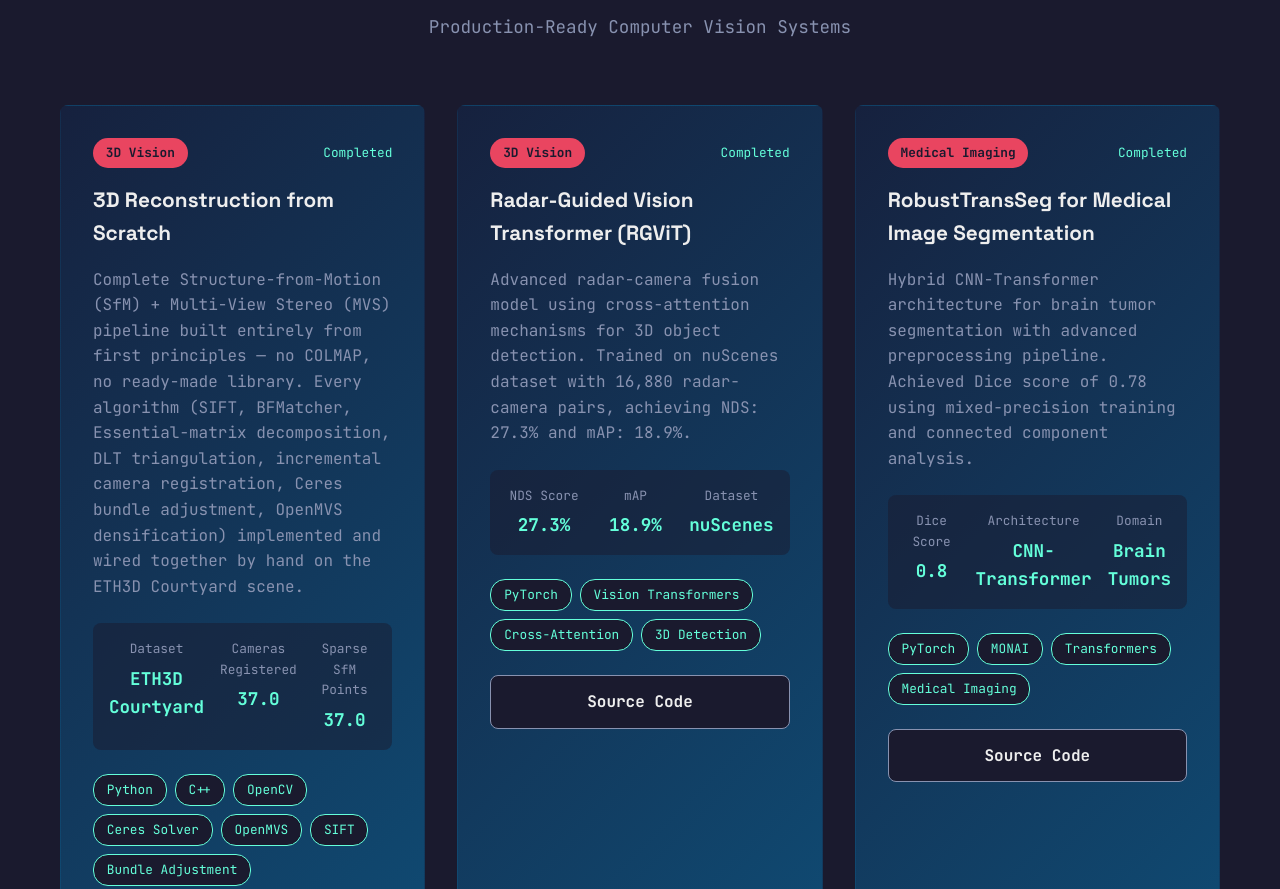
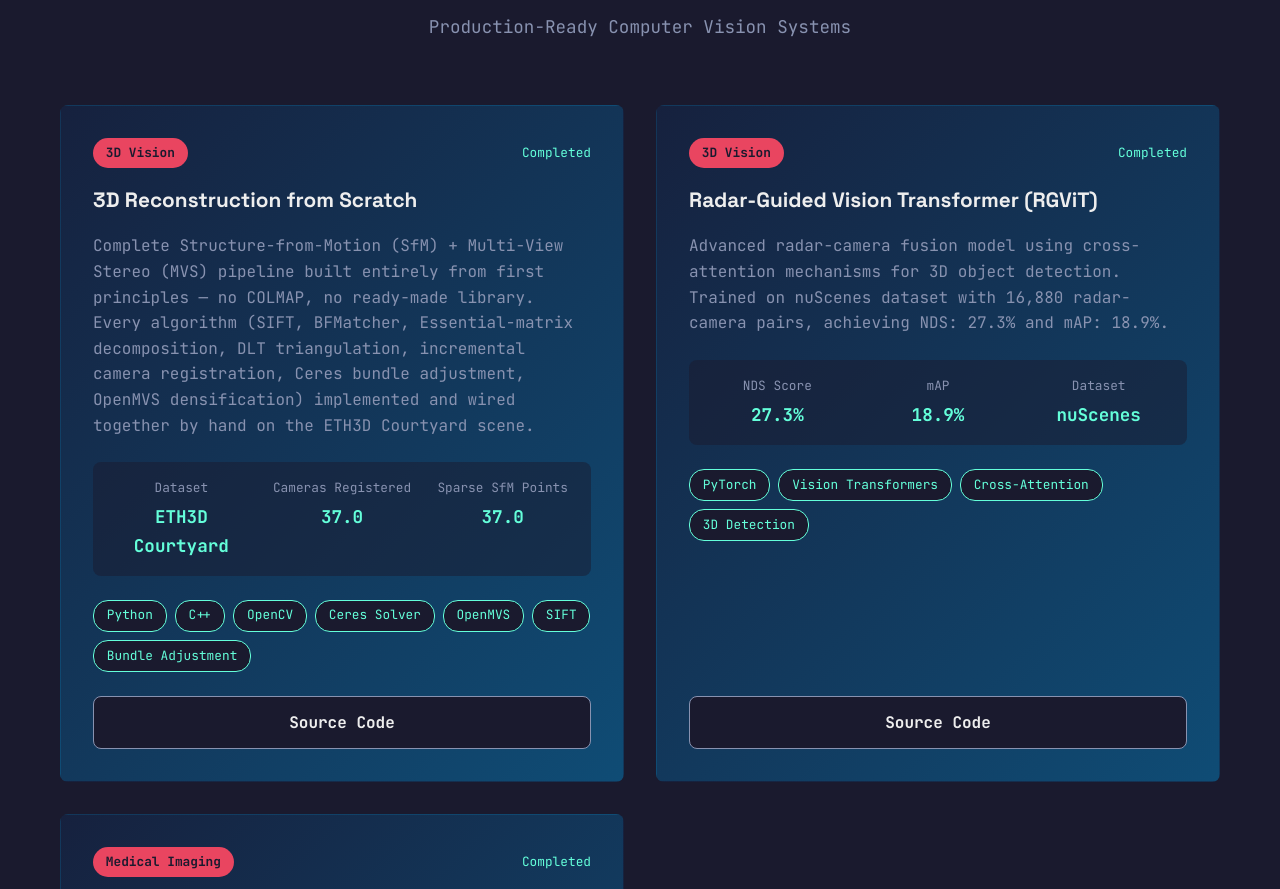
Before and after one commit to Padmanabh03/Portfolio, a plain HTML site: page index.html in a window 1280 px wide. Shown: the part 4036-4925 px from the top of the page. Drawn offline with Linux system fonts and the light colour scheme.

Commit message:
Add files via upload

```diff
--- a/css/style.css
+++ b/css/style.css
@@ -867,7 +867,7 @@ section {
 /* Projects Section */
 .projects-grid {
     display: grid;
-    grid-template-columns: repeat(auto-fit, minmax(350px, 1fr));
+    grid-template-columns: repeat(2, 1fr);
     gap: 2rem;
 }
 
@@ -879,6 +879,8 @@ section {
     transition: var(--transition-smooth);
     border: 1px solid transparent;
     overflow: hidden;
+    display: flex;
+    flex-direction: column;
 }
 
 .project-card::before {
@@ -985,6 +987,7 @@ section {
 .project-links {
     display: flex;
     gap: 1rem;
+    margin-top: auto;
 }
 
 .project-link {
```
